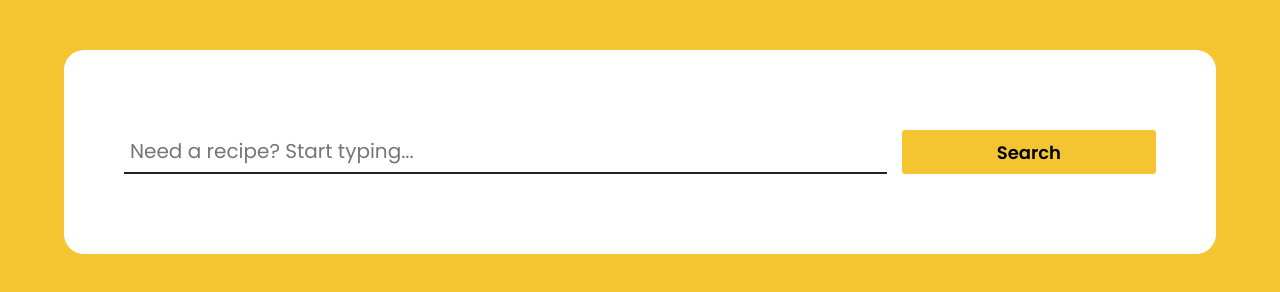
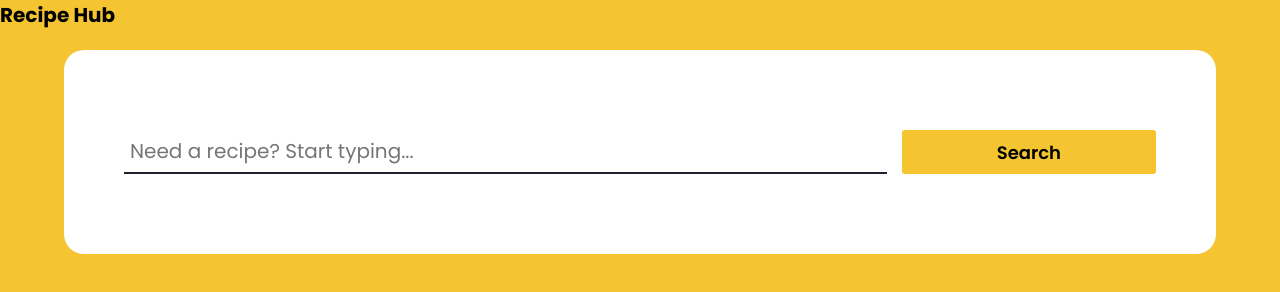
Before and after one commit to VishalKumarGupta1/Recipe-Hub, a plain HTML site: page index.html in a window 1280 px wide. Drawn offline with Linux system fonts and the light colour scheme.

Commit message:
add name

```diff
--- a/index.html
+++ b/index.html
@@ -19,6 +19,7 @@
 
 <body>
 
+    <h1>Recipe Hub</h1>
     <div class="container">
         <div class="search">
             <input type="text" placeholder="Need a recipe? Start typing..." id="userInput">
```
